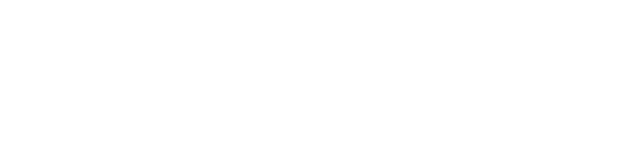
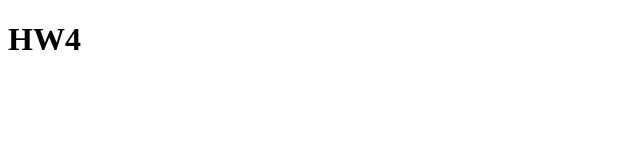
Before and after one commit to vqnguyenSD/CSE134_HW4_Part2, a plain HTML site: page index.html in a window 1280 px wide. Shown: the whole page, without its empty margins (0-640 px from the left). Drawn offline with Linux system fonts and the light colour scheme.

Commit message:
Update index.html

```diff
--- a/index.html
+++ b/index.html
@@ -14,6 +14,7 @@
 </head>
 
 <body>
+  <h1>HW4</h1>
   <!--
       This page will contain a list of cards which will contain cards that overview each project in
       your portfolio. You will dynamically create these cards as CustomElements using JavaScript
```
